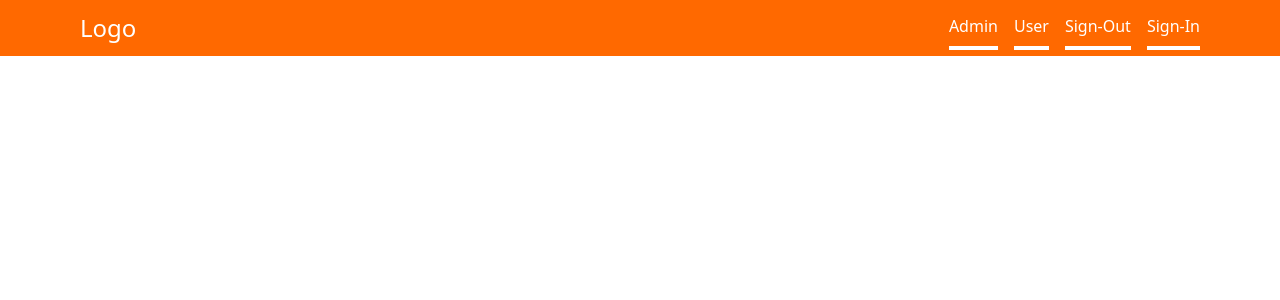
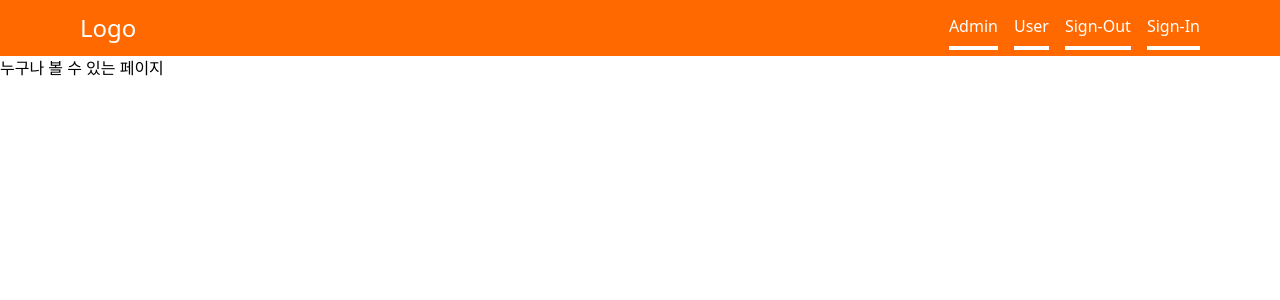
Before and after one commit to Zinzza-Song/used_market-app, a Next.js app: page / in a window 1280 px wide. Shown: the top 300 px of the page. Built offline with nearby package versions, Linux system fonts and the light colour scheme.

Commit message:
User, Admin 페이지 생성

```diff
--- /dev/null
+++ b/src/app/admin/page.tsx
@@ -0,0 +1,7 @@
+import React from 'react'
+
+const AdminPage = () => {
+  return <div>관리자만 볼 수 있는 페이지</div>
+}
+
+export default AdminPage
--- a/src/app/page.tsx
+++ b/src/app/page.tsx
@@ -1,7 +1,3 @@
 export default function Home() {
-  return (
-    <div className="grid min-h-screen grid-rows-[20px_1fr_20px] items-center justify-items-center gap-16 p-8 pb-20 font-[family-name:var(--font-geist-sans)] sm:p-20">
-      <main className="row-start-2 flex flex-col items-center gap-[32px] sm:items-start"></main>
-    </div>
-  )
+  return <main>누구나 볼 수 있는 페이지</main>
 }
--- /dev/null
+++ b/src/app/user/page.tsx
@@ -0,0 +1,7 @@
+import React from 'react'
+
+const UserPage = () => {
+  return <div>로그인된 유저만 볼 수 있는 페이지</div>
+}
+
+export default UserPage
```
